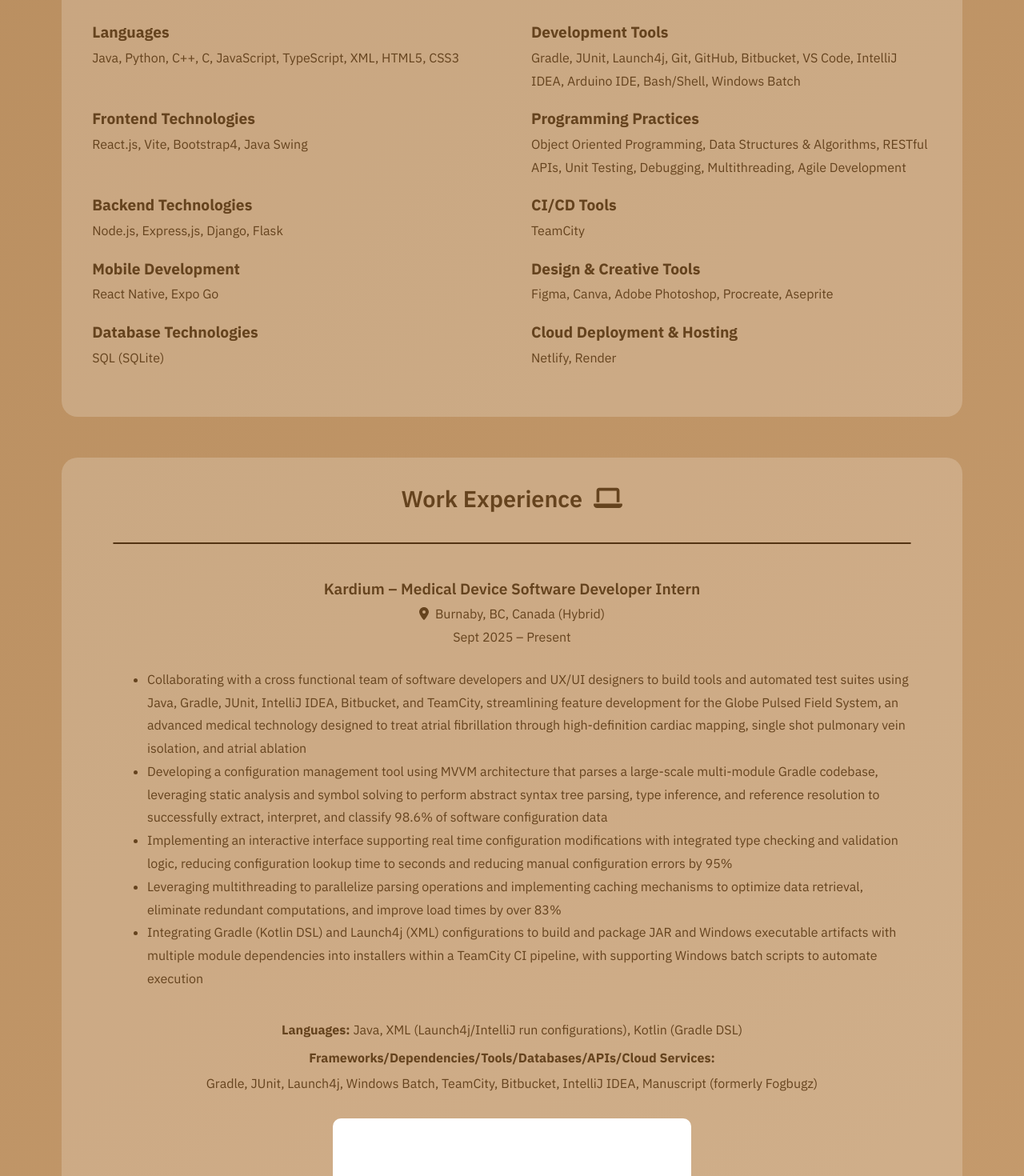
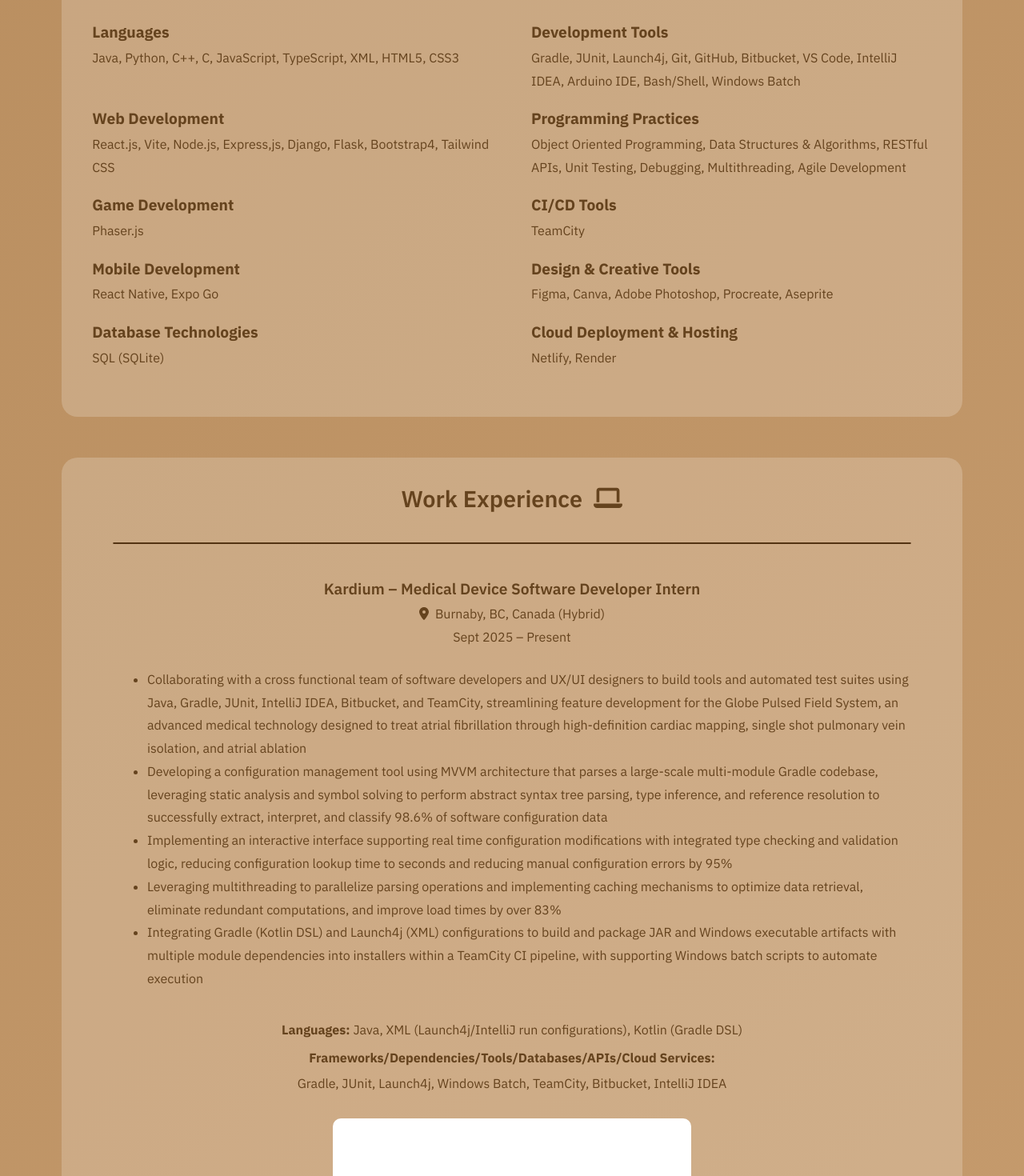
Before and after one commit to steph-xue/portfolio, a React (Vite) app: page /experiences in a window 1280 px wide. Shown: the part 700-2170 px from the top of the page at 80% size. Built offline with nearby package versions, Linux system fonts and the light colour scheme.

Commit message:
update technical experiences

```diff
--- a/src/components/Experiences.jsx
+++ b/src/components/Experiences.jsx
@@ -206,12 +206,12 @@ function Experiences(props) {
                         <p className="skills-category-items">Java, Python, C++, C, JavaScript, TypeScript, XML, HTML5, CSS3</p>
                     </div>
                     <div className="skills-category skills-frontend">
-                        <h3 className="skills-category-title">Frontend Technologies</h3>
-                        <p className="skills-category-items">React.js, Vite, Bootstrap4, Java Swing</p>
+                        <h3 className="skills-category-title">Web Development</h3>
+                        <p className="skills-category-items">React.js, Vite, Node.js, Express,js, Django, Flask, Bootstrap4, Tailwind CSS</p>
                     </div>
                     <div className="skills-category skills-backend">
-                        <h3 className="skills-category-title">Backend Technologies</h3>
-                        <p className="skills-category-items">Node.js, Express,js, Django, Flask</p>
+                        <h3 className="skills-category-title">Game Development</h3>
+                        <p className="skills-category-items">Phaser.js</p>
                     </div>
                     <div className="skills-category skills-mobile">
                         <h3 className="skills-category-title">Mobile Development</h3>
--- a/src/style.scss
+++ b/src/style.scss
@@ -1786,7 +1786,7 @@ a {
 	.skills-text {
 		grid-template-areas:
 		"a c b d h"
-		"e g i f j";
+		"g e i f j";
         grid-template-columns: repeat(5, 1fr);
         grid-column-gap: 1em;
 	}
--- a/src/tech-work-data/tech-work.jsx
+++ b/src/tech-work-data/tech-work.jsx
@@ -6,7 +6,7 @@ export default [
         location: "Burnaby, BC, Canada (Hybrid)",
         dates: "Sept 2025 – Present",
         languages: "Java, XML (Launch4j/IntelliJ run configurations), Kotlin (Gradle DSL)",
-        tools: "Gradle, JUnit, Launch4j, Windows Batch, TeamCity, Bitbucket, IntelliJ IDEA, Manuscript (formerly Fogbugz)",
+        tools: "Gradle, JUnit, Launch4j, Windows Batch, TeamCity, Bitbucket, IntelliJ IDEA",
         description: [
             "Collaborating with a cross functional team of software developers and UX/UI designers to build tools and automated test suites using Java, Gradle, JUnit, IntelliJ IDEA, Bitbucket, and TeamCity, streamlining feature development for the Globe Pulsed Field System, an advanced medical technology designed to treat atrial fibrillation through high-definition cardiac mapping, single shot pulmonary vein isolation, and atrial ablation",
             "Developing a configuration management tool using MVVM architecture that parses a large-scale multi-module Gradle codebase, leveraging static analysis and symbol solving to perform abstract syntax tree parsing, type inference, and reference resolution to successfully extract, interpret, and classify 98.6% of software configuration data",
```
